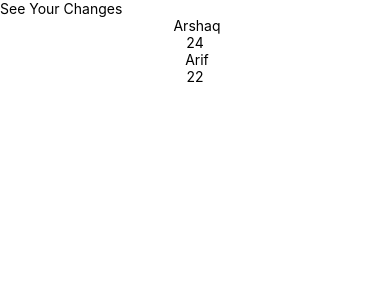
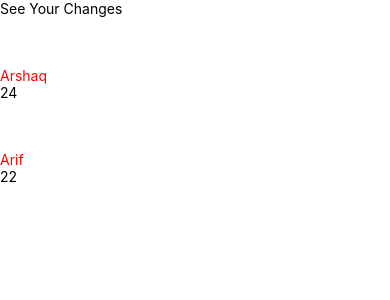
Before and after one commit to A3shaq/Patient-Tracker, a React Native app in the folder AwesomeProject/: screen / in a window 390 px wide. Shown: the top 300 px of the page. Built offline with nearby package versions, Linux system fonts and the light colour scheme; grey boxes are pictures that could not be loaded; what react-native would draw is missing.

Commit message:
Card Generalization & Show Data in Event List

```diff
--- a/AwesomeProject/EventCard.js
+++ b/AwesomeProject/EventCard.js
@@ -1,3 +1,46 @@
 import React, {Component} from 'react';
 import {View, Text, StyleSheet} from 'react-native';
+// import propTypes from 'prop-ty?'
 import {formatDate,} from './api';
+
+
+const styles =StyleSheet.create({
+    card: {
+        marginTop: 50,
+      },
+      cardHeader: {
+        color: 'blue',
+        fontWeight: 'bold',
+        fontSize: 30,
+      },
+      date: {
+        color: 'red',
+      },
+
+})
+export default function EventCard(props){
+return(
+    <View
+    style={styles.card}
+
+    >
+
+        <View
+        style={styles.cardHeader}
+
+        >
+
+<Text
+style={styles.date}
+
+>{formatDate(props.event.name)}</Text>
+<Text
+// style={style.title}
+
+>{props.event.age}</Text>
+
+
+        </View>
+    </View>
+)
+}
--- a/AwesomeProject/EventList.js
+++ b/AwesomeProject/EventList.js
@@ -1,14 +1,15 @@
 import React, {Component} from 'react';
 import {Text, View, FlatList} from 'react-native';
+import EventCrad from './EventCard';
 
 let obj = [
   {
-    id: "1",
+    id: '1',
     name: 'Arshaq',
     age: 24,
   },
   {
-    id: "2",
+    id: '2',
     name: 'Arif',
     age: 22,
   },
@@ -18,19 +19,7 @@ class EventList extends Component {
     return (
       <FlatList
         data={obj}
-
-        renderItem={({item, index}) =>  (
-          <View
-            style={{
-              flex: 1,
-              justifyContent: 'center',
-              alignItems: 'center',
-            }}>
-            <Text keys={index}> {item.name}</Text>
-
-            <Text keys={index}>{item.age}</Text>
-          </View>
-        )}
+        renderItem={({item, index}) => <EventCrad event={item} />}
         keyExtractor={(item) => item.id}
       />
     );
```
